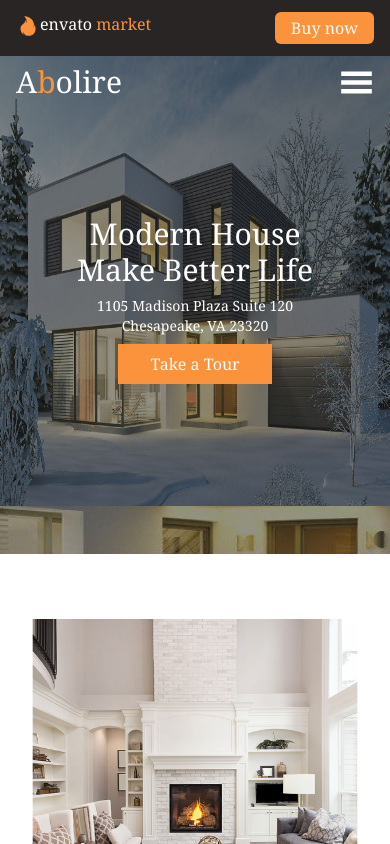
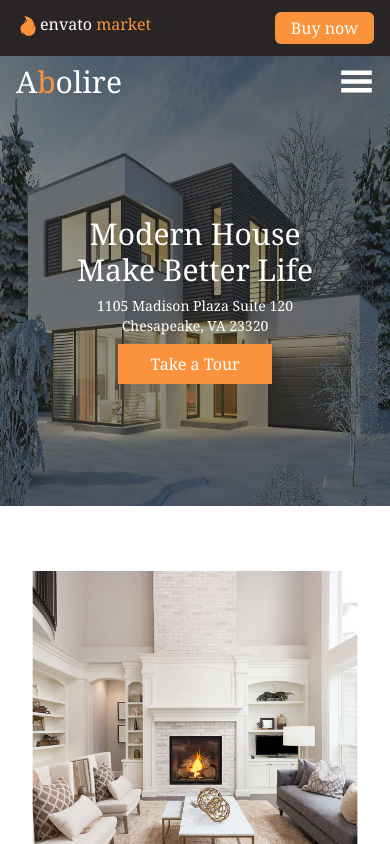
Before and after one commit to MintesinotN/RealEstate-Home-Page, a React (Create React App) app: page / in a window 390 px wide. Shown: the top 844 px of the page. Built offline with nearby package versions, Linux system fonts and the light colour scheme; the HTML template or start-up script is replaced by a standard one.

Commit message:
Humburger Menu adjustment

```diff
--- a/src/components/Sections/PropertyInformation.js
+++ b/src/components/Sections/PropertyInformation.js
@@ -1,7 +1,7 @@
 export default function PropertyInformation() {
   return (
     <div className="bg-white">
-      <div className="flex mt-32 max-sm:mt-12 py-16 justify-center max-md:items-center max-md:flex-col md:max-xl:gap-16 xl:gap-24 px-8">
+      <div className="flex py-16 justify-center max-md:items-center max-md:flex-col md:max-xl:gap-16 xl:gap-24 px-8">
         <img
           src="images/image2.png"
           className="max-md:w-full md:max-h-full sm:pt-16 md:max-lg:max-w-[350px]"
--- a/src/components/Sections/homepage.js
+++ b/src/components/Sections/homepage.js
@@ -2,15 +2,27 @@ import Menucontent from "./menubar";
 import contentofmenu from "../../data/data";
 import { FaRegCalendarCheck } from "react-icons/fa";
 import { IoSearch } from "react-icons/io5";
-import { useState } from "react";
-import { IoIosArrowDown } from "react-icons/io";
+import { useEffect, useRef, useState } from "react";
 import { GiHamburgerMenu } from "react-icons/gi";
 
 export default function HomePage() {
 
-  const [menu,setMenu] = useState(true);
+  const [menu,setMenu] = useState(false);
 
-  const isSmallScreen =window.matchMedia('(max-width: 639px)').matches;
+  const menuRef = useRef(null)
+
+  useEffect(() => {
+    const handleClickOutside = (event) => {
+      if (menuRef.current && !menuRef.current.contains(event.target)) {
+        setMenu(false);
+      }
+    };
+
+    document.addEventListener("mousedown", handleClickOutside);
+    return () => {
+      document.removeEventListener("mousedown", handleClickOutside);
+    };
+  }, []);
 
   return (
     <div className="relative">
@@ -25,16 +37,17 @@ export default function HomePage() {
           A<span className="text-orange-400">b</span>olire
         </p>
         {
-        (menu && isSmallScreen) ?
-        <div className="hidden max-sm:cursor-pointer max-sm:flex items-center" onMouseEnter={()=>setMenu(false)}>
-          <GiHamburgerMenu size={35} />
-        </div> :
-        <div className="max-sm:bg-slate-700 max-sm:z-10 max-sm:relative max-sm:border-2 max-sm:border-gray-500 max-sm:gap-4 max-sm:rounded-md max-sm:py-2 max-sm:flex max-sm:flex-col max-sm:items-center contents" onMouseLeave={()=>setMenu(true)}>
+        <div className="sm:contents">
+        <div ref={menuRef} className="hidden max-sm:flex justify-end items-center" onClick={()=>setMenu(menu=>!menu)}>
+          <GiHamburgerMenu size={35} className="max-sm:cursor-pointer" />
+        </div>
+        <div className={`${menu ? "max-sm:flex max-sm:bg-slate-700 max-sm:z-10 max-sm:relative max-sm:border-2 max-sm:border-gray-500 max-sm:gap-4 max-sm:rounded-md max-sm:py-2 max-sm:flex-col max-sm:items-center" : "max-sm:hidden"} contents`}>
         {contentofmenu.map((value) => {
           return (
             <Menucontent value={value} />
           );
         })}
+        </div>
         </div>
         }
         <p className="py-2 max-sm:hidden">Contact</p>
```
